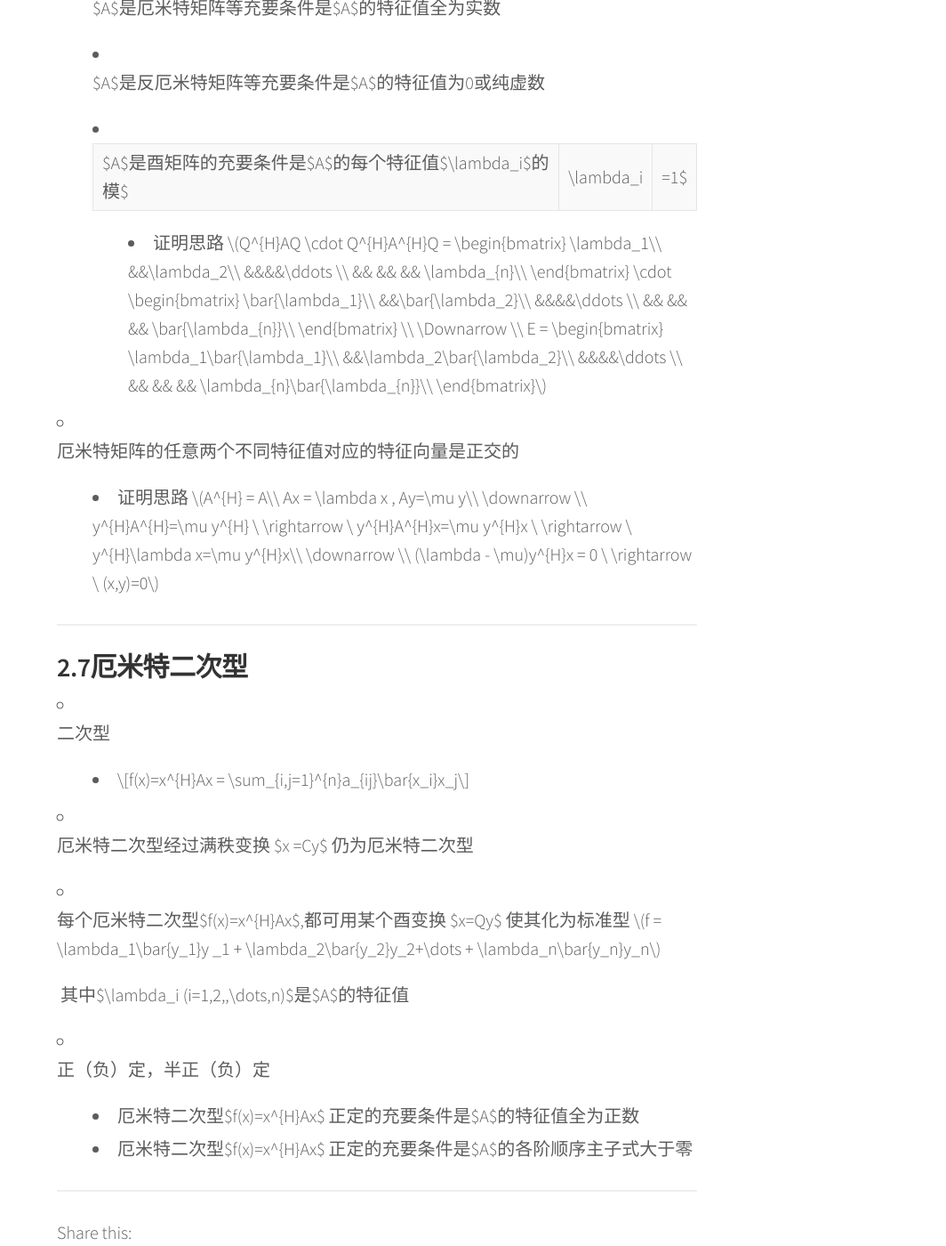
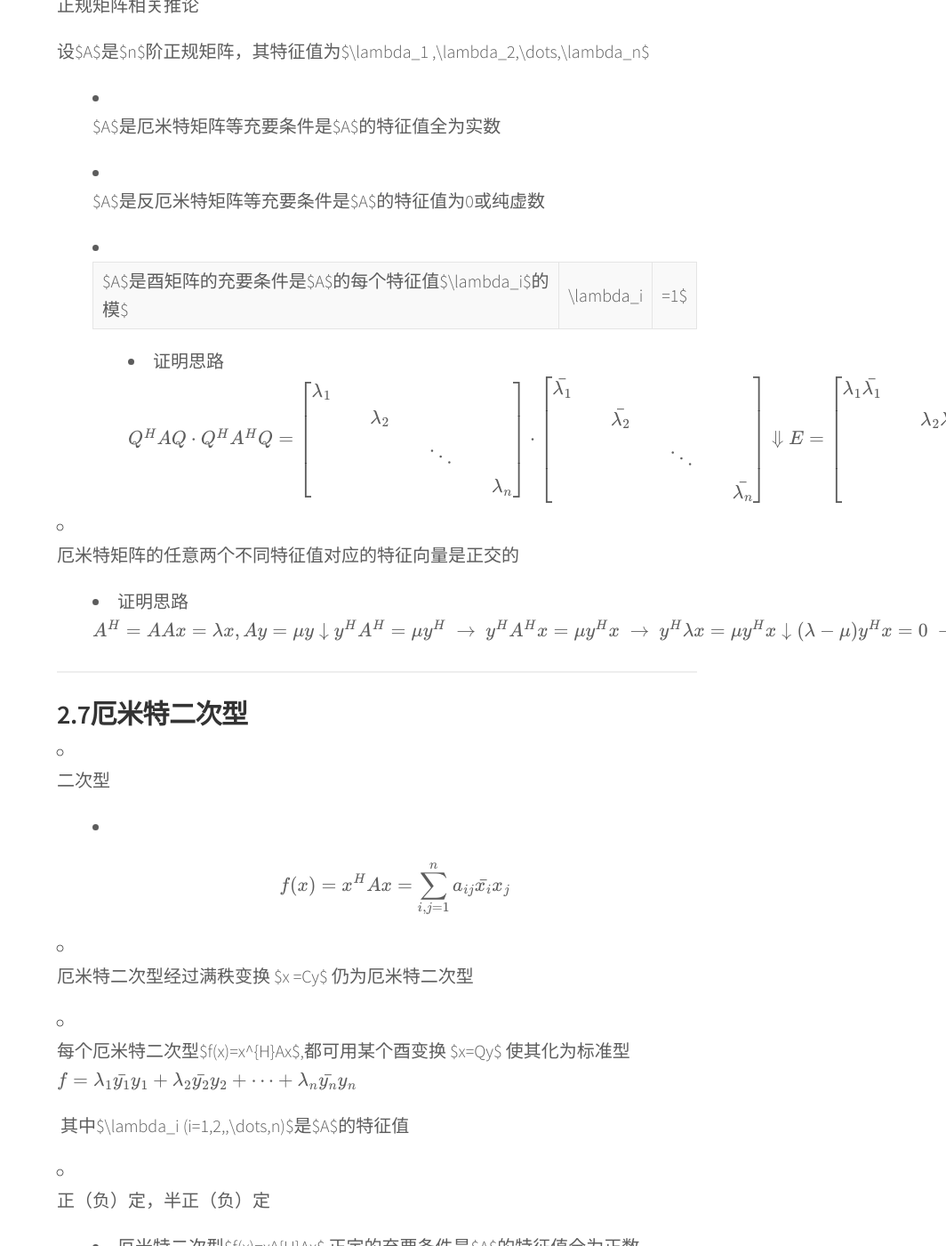
Before and after one commit to wsgan001/blog-1, a Jekyll site: the page built from _posts/2016-10-1-第二章 内积空间.md, in a window 1280 px wide and 1400 px high, scrolled down 3724 px. Shown: the whole window at 89% size, without its empty margins (216-1280 px from the left). Built offline with Jekyll 4.4.1, drawn with Linux system fonts in a browser that asks for light colours; nearby versions of some CDN libraries; formulas are drawn with MathJax 3; comment, search, counter and statistics services are not loaded; part of the change alters nothing that is shown; some of the changed text lies outside the part shown.

```diff
--- a/_layouts/default.html
+++ b/_layouts/default.html
@@ -1,6 +1,9 @@
 <!DOCTYPE html>
 <html lang="en">
 {% include head.html %}
+
+<script type="text/javascript" src="http://cdn.mathjax.org/mathjax/latest/MathJax.js?config=TeX-AMS-MML_HTMLorMML"></script>
+
 <body>
   <div class="content-container">
     {{ content }}
--- a/_layouts/post.html
+++ b/_layouts/post.html
@@ -1,6 +1,9 @@
 ---
 layout: default
 ---
+
+<script type="text/javascript" src="http://cdn.mathjax.org/mathjax/latest/MathJax.js?config=TeX-AMS-MML_HTMLorMML"></script>
+
 <header>
   <h1 class="header-small">
     <a href="{{ site.baseurl }}">{{ site.name }}</a>
```
